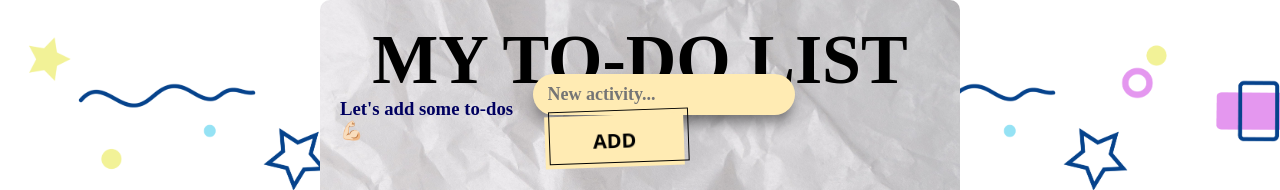
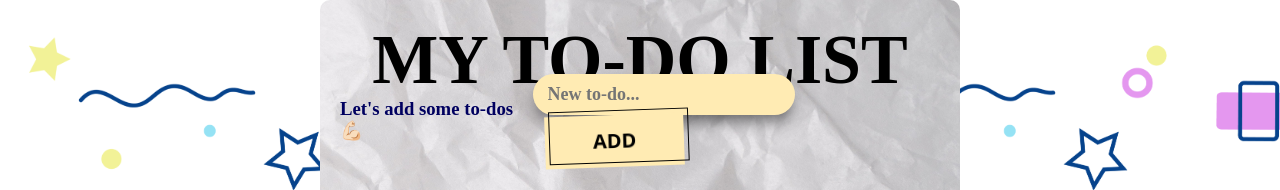
Before and after one commit to Therakar/react-todo-list, a React (Create React App) app: page / in a window 1280 px wide. Shown: the top 190 px of the page. Built offline with nearby package versions, Linux system fonts and the light colour scheme; a web font is replaced by a local one.

Commit message:
implements state of the add form

```diff
--- a/src/components/FooterComponents/SortingForm.js
+++ b/src/components/FooterComponents/SortingForm.js
@@ -5,8 +5,8 @@ export default function SortingForm() {
     <div className="sorting-container">
       <select className="shadow">
         <option value="input">Sort by input order</option>
-
-        <option value="packed">Sort by completion status</option>
+        <option value="description">Sort by name</option>
+        <option value="completed">Sort by completion status</option>
       </select>
       <button className="clear-btn">Clear List</button>
     </div>
--- a/src/components/HeaderComponents/FormAddTodo.js
+++ b/src/components/HeaderComponents/FormAddTodo.js
@@ -1,15 +1,35 @@
+import { useState } from "react";
 import "../../Style/HeaderStyle/FormAddTodo.css";
 import Button from "../GenericComponents/Button";
 
 export default function FormAddTodo() {
+  const [description, setDescription] = useState("");
+
+  // this function will handle the submit of the new to-do
+  function handleSubmit(e) {
+    e.preventDefault();
+
+    if (!description) return; //clause guard (if there's not description return immediately)
+
+    //creation of the new item
+    const newItem = { description, completed: false, id: Date.now() };
+    console.log(newItem);
+
+    //reset
+    setDescription("");
+  }
+
   return (
-    <form className="add-form">
+    //when submit launch the fucntion handleSubmit
+    <form className="add-form" onSubmit={handleSubmit}>
       <h3>Let's add some to-dos 💪🏻</h3>
       <div>
         <input
           className="shadow"
           type="text"
-          placeholder="New activity..."
+          placeholder="New to-do..."
+          value={description}
+          onChange={(e) => setDescription(e.target.value)}
         ></input>
         <Button />
       </div>
```
